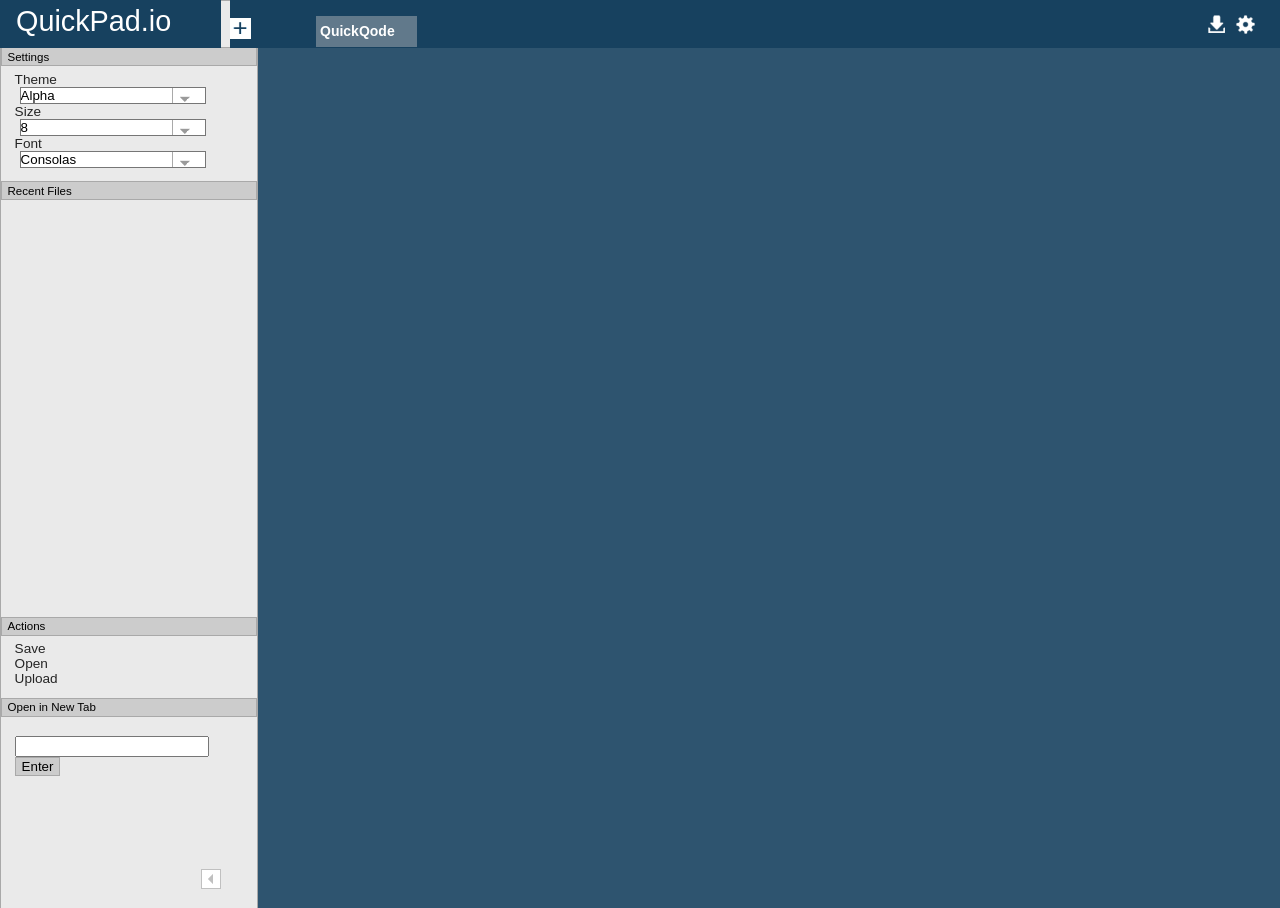
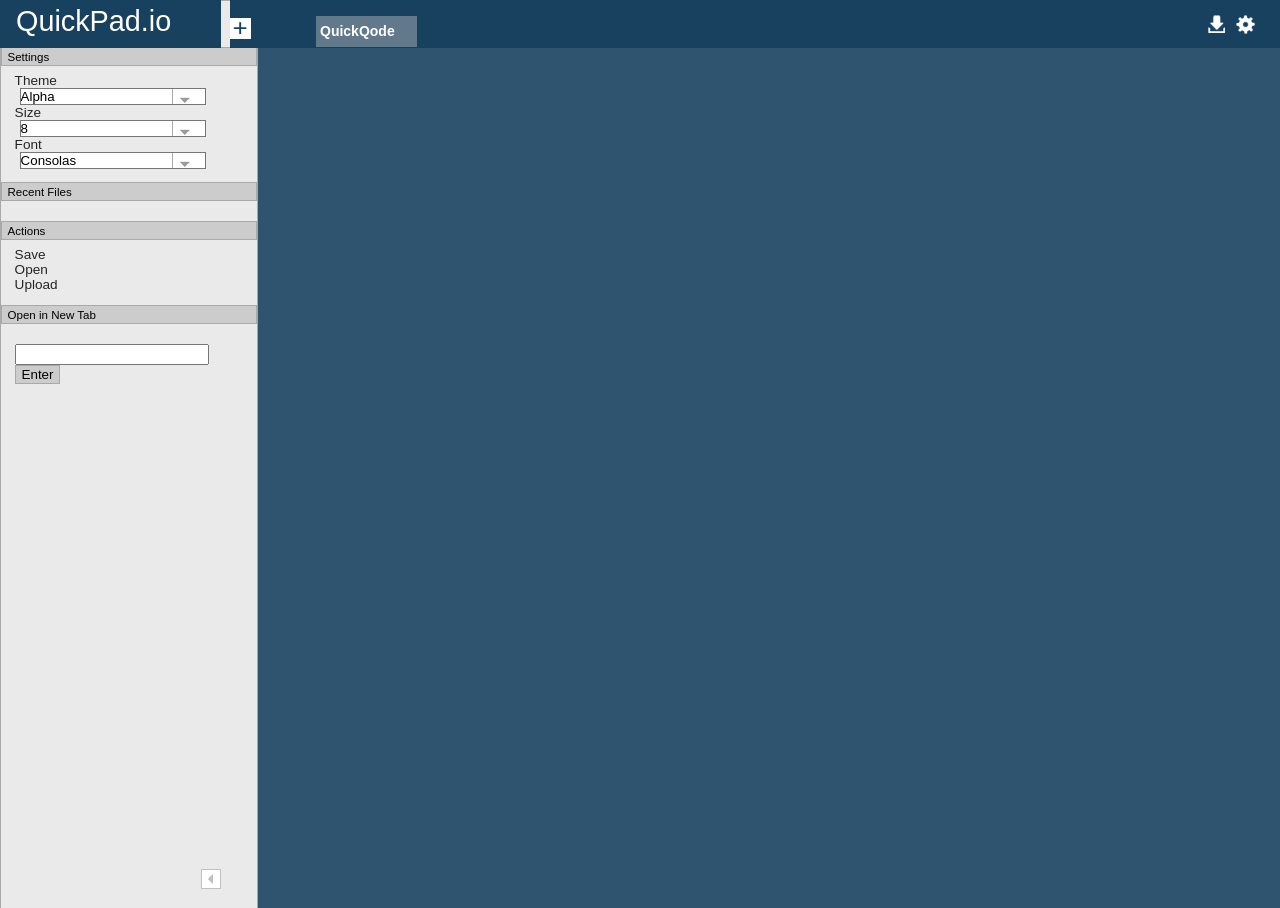
Before and after one commit to teali/quickpad, a Django app: template quickpad/templates/quickpad/index.html in a window 1280 px wide. Run offline with Django 3.2, Linux system fonts and the light colour scheme; the template is opened without the code that fills it, so the values that code supplies are empty; parts of the project's set-up code (start-up, migrations or seed data) failed here and were passed over; some libraries are stand-ins or nearby versions.

Commit message:
more header work

```diff
--- a/quickpad/static/quickpad/sidebar.css
+++ b/quickpad/static/quickpad/sidebar.css
@@ -20,9 +20,7 @@
 	width:1em;
 	height:1em;
 }
-.file{
-	margin-left:1em;
-}
+
 div.settings>div>div>p{
 
 	display:inline;
@@ -30,7 +28,6 @@ div.settings>div>div>p{
 }
 .settings{
 	font-size:.85em;
-	margin-bottom:-2em;
 	padding-left:1em;
 }
 
@@ -106,16 +103,24 @@ div.url_tab>p{
 	padding-left:1em;
 }
 .recents{
-	padding-top:1em;
 	padding-left:1em;
 	font-size:0.85em;
-	margin-bottom:2em;
-	margin-top:2em;
-	cursor:pointer;
-	height:45%;
+	max-height:25em;
 
 }
-
+.container{
+	margin:.5em 0 1em 0;
+	max-height:22em;
+	overflow-y:auto;
+}
+.file{
+	margin-left:1em;
+}
+.file>p{
+	display:inline;
+	color:#252525;
+	cursor:pointer;
+}
 .thumb{
 	margin-right:5px;
 }
@@ -125,12 +130,15 @@ div.url_tab>p{
     font-size:0.85em;
     padding: .2em .5em;
     margin-left:-1.2em;
-    margin-bottom:.5em;
+
     cursor: pointer;
     border-style:solid;
 	border-width:1px;
 	border-color:#A9A9A9;
 
+}
+.side_content{
+	padding:.5em 0 1em 0;
 }
 #submit {
     background-color: #ccc;
@@ -145,5 +153,11 @@ div.url_tab>p{
 .actions{
 	font-size:.85em;
 	padding-left:1em;
-	margin-bottom:.85em;
+
+
 }
+.actions>div>p{
+	display:inline;
+	color:#252525;
+	cursor:pointer;
+}
--- a/quickpad/static/quickpad/sidebarFS.js
+++ b/quickpad/static/quickpad/sidebarFS.js
@@ -29,11 +29,14 @@ $(function(){
 		var arr=parse(input);
 		for (var i = 0 ; i <arr.length ; i ++){
 
-			$(".container").append('<div class="file"><img class= "thumb" src="/static/quickpad/file.png"><p style="display:inline; color:#252525;">'+arr[i].name+'</p></div>');
+			$(".container").append('<div class="file"><img class= "thumb" src="/static/quickpad/file.png"><p>'+arr[i].name+'</p></div>');
 		}
 
 	}
 
 	function getData(id){
-		return "{website.html,file,0,closed};{file.py,file,0,closed}";
+		return "{website.html,file,0,closed};{file.py,file,0,closed};{website.html,file,0,closed};{file.py,file,0,closed};"+
+		"{website.html,file,0,closed};{file.py,file,0,closed};{website.html,file,0,closed};{file.py,file,0,closed};"+
+		"{website.html,file,0,closed};{file.py,file,0,closed};{website.html,file,0,closed};{file.py,file,0,closed};"+
+		"{website.html,file,0,closed};{file.py,file,0,closed};{website.html,file,0,closed};{file.py,file,0,closed}";
 	}
--- a/quickpad/templates/quickpad/index.html
+++ b/quickpad/templates/quickpad/index.html
@@ -93,16 +93,16 @@
 			<div class="recents unselectable">
 
 				<div class="side_header">Recent Files</div>
-				<div class="container"></div>
+					<div class="container"></div>
 			</div>
 
 
 			<div class="actions">
 				<div class = "side_header">Actions</div>
 				<div class ="side_content">
-					<p style="display:inline; color:#252525;">Save</p><br>
-					<p style="display:inline; color:#252525;">Open</p><br>
-					<p style=" display:inline; color:#252525;">Upload</p><br>
+					<p>Save</p><br>
+					<p>Open</p><br>
+					<p>Upload</p><br>
 				</div>
 			</div>
 			<div class="urltab unselectable">
```
Also changed, not shown: quickpad/static/quickpad/sidebar.js (line endings or trailing spaces).
